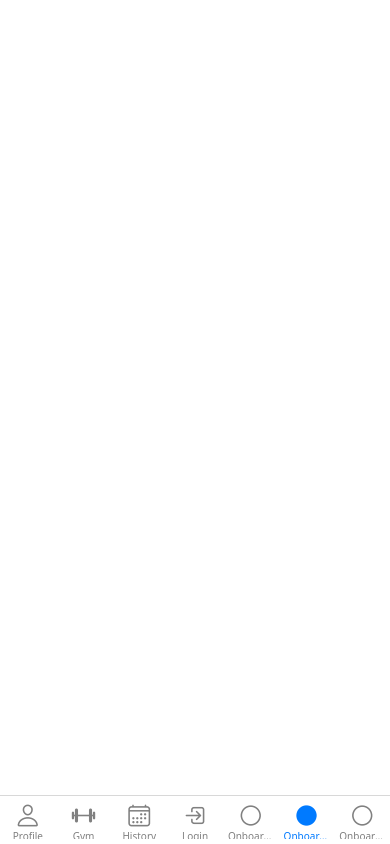
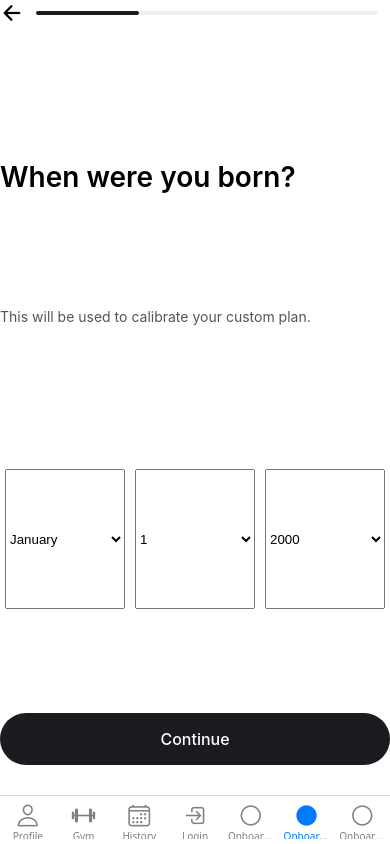
Before and after one commit to aliiqbal24/FitPal---Mobile-App, a React Native app: screen /Onboarding2 in a window 390 px wide. Built offline with nearby package versions, Linux system fonts and the light colour scheme.

Commit message:
Add birthdate onboarding screen

```diff
--- a/src/screens/Onboarding2Screen.js
+++ b/src/screens/Onboarding2Screen.js
@@ -1,13 +1,165 @@
-import React from 'react';
-import { SafeAreaView, StyleSheet } from 'react-native';
+import React, { useState } from 'react';
+import {
+  View,
+  Text,
+  SafeAreaView,
+  TouchableOpacity,
+  StyleSheet,
+  Platform,
+} from 'react-native';
+import { Picker } from '@react-native-picker/picker';
+import { Ionicons } from '@expo/vector-icons';
 
-export default function Onboarding2Screen() {
-  return <SafeAreaView style={styles.container} />;
+export default function Onboarding2Screen({ navigation }) {
+  const [month, setMonth] = useState('January');
+  const [day, setDay] = useState('1');
+  const [year, setYear] = useState('2000');
+
+  const handleContinue = () => {
+    const birthdate = `${month} ${day}, ${year}`;
+    navigation.navigate('Onboarding3', { birthdate });
+  };
+
+  const months = [
+    'January',
+    'February',
+    'March',
+    'April',
+    'May',
+    'June',
+    'July',
+    'August',
+    'September',
+    'October',
+    'November',
+    'December',
+  ];
+
+  const days = Array.from({ length: 31 }, (_, i) => `${i + 1}`);
+  const years = Array.from({ length: 100 }, (_, i) => `${2024 - i}`);
+
+  return (
+    <SafeAreaView style={styles.container}>
+      {/* Top Bar */}
+      <View style={styles.topBar}>
+        <TouchableOpacity onPress={() => navigation.goBack()}>
+          <Ionicons name="arrow-back" size={24} color="black" />
+        </TouchableOpacity>
+        <View style={styles.progressBar}>
+          <View style={styles.progress} />
+        </View>
+      </View>
+
+      {/* Header */}
+      <Text style={styles.title}>When were you born?</Text>
+      <Text style={styles.subtitle}>
+        This will be used to calibrate your custom plan.
+      </Text>
+
+      {/* Pickers */}
+      <View style={styles.pickerRow}>
+        <View style={styles.pickerContainer}>
+          <Picker
+            selectedValue={month}
+            onValueChange={(value) => setMonth(value)}
+            style={styles.picker}
+          >
+            {months.map((m) => (
+              <Picker.Item label={m} value={m} key={m} />
+            ))}
+          </Picker>
+        </View>
+
+        <View style={styles.pickerContainer}>
+          <Picker
+            selectedValue={day}
+            onValueChange={(value) => setDay(value)}
+            style={styles.picker}
+          >
+            {days.map((d) => (
+              <Picker.Item label={d} value={d} key={d} />
+            ))}
+          </Picker>
+        </View>
+
+        <View style={styles.pickerContainer}>
+          <Picker
+            selectedValue={year}
+            onValueChange={(value) => setYear(value)}
+            style={styles.picker}
+          >
+            {years.map((y) => (
+              <Picker.Item label={y} value={y} key={y} />
+            ))}
+          </Picker>
+        </View>
+      </View>
+
+      {/* Continue */}
+      <TouchableOpacity style={styles.continueButton} onPress={handleContinue}>
+        <Text style={styles.continueText}>Continue</Text>
+      </TouchableOpacity>
+    </SafeAreaView>
+  );
 }
 
 const styles = StyleSheet.create({
   container: {
     flex: 1,
     backgroundColor: '#fff',
+    padding: 24,
+    justifyContent: 'space-between',
+  },
+  topBar: {
+    flexDirection: 'row',
+    alignItems: 'center',
+  },
+  progressBar: {
+    flex: 1,
+    height: 4,
+    backgroundColor: '#eee',
+    marginHorizontal: 12,
+    borderRadius: 2,
+  },
+  progress: {
+    width: '30%',
+    height: '100%',
+    backgroundColor: '#1C1B1F',
+    borderRadius: 2,
+  },
+  title: {
+    fontSize: 28,
+    fontWeight: '600',
+    marginTop: 30,
+  },
+  subtitle: {
+    fontSize: 14,
+    color: '#555',
+    marginTop: 10,
+  },
+  pickerRow: {
+    flexDirection: 'row',
+    justifyContent: 'space-between',
+    marginTop: 40,
+  },
+  pickerContainer: {
+    flex: 1,
+    alignItems: 'center',
+  },
+  picker: {
+    width: Platform.OS === 'ios' ? undefined : 120,
+    height: 140,
+  },
+  continueButton: {
+    backgroundColor: '#1C1B1F',
+    borderRadius: 32,
+    paddingVertical: 16,
+    alignItems: 'center',
+    marginBottom: 30,
+  },
+  continueText: {
+    color: '#fff',
+    fontSize: 16,
+    fontWeight: '500',
   },
 });
```
